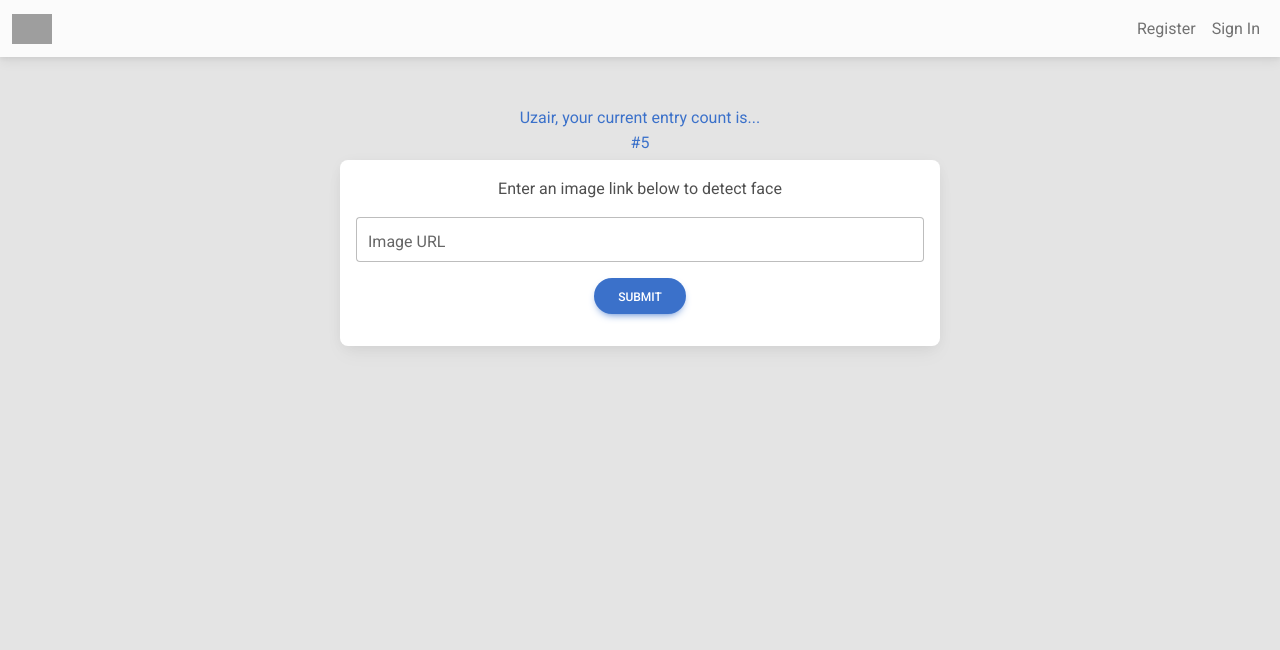
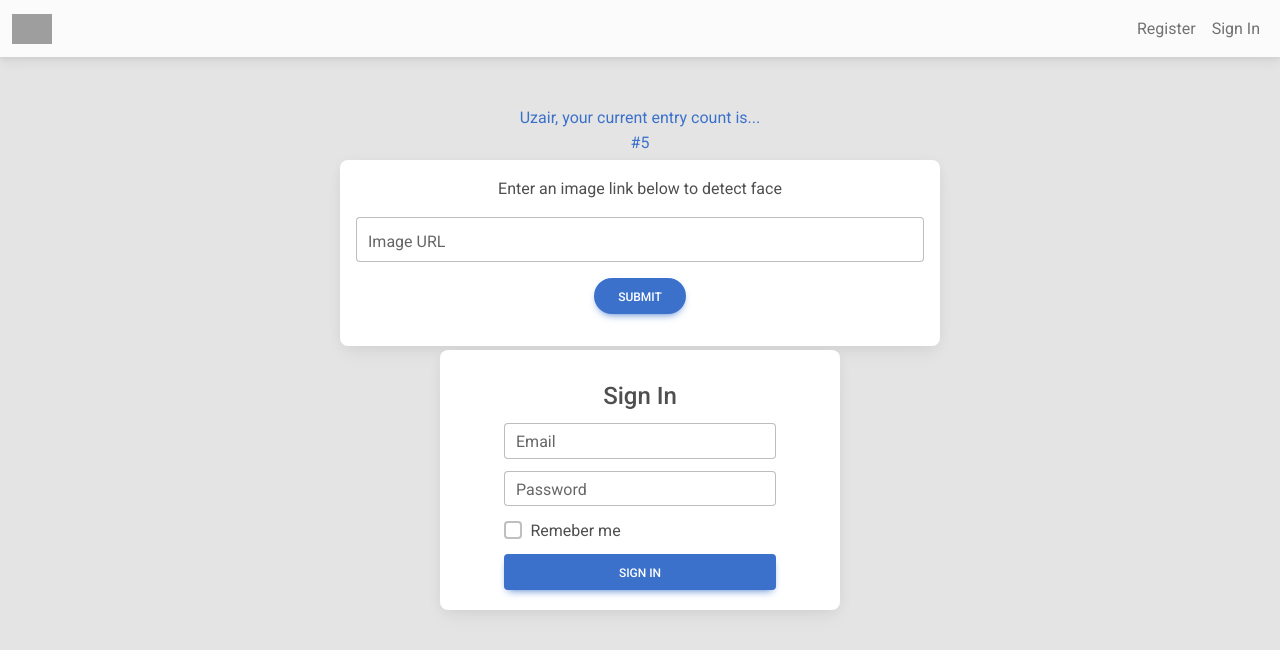
Before and after one commit to uzair-suria/face-detection-frontend, a React (Create React App) app: page / in a window 1280 px wide. Shown: the top 650 px of the page. Built offline with nearby package versions, Linux system fonts and the light colour scheme; grey boxes are pictures that could not be loaded.

Commit message:
added sign in component to App.js

```diff
--- a/src/App.js
+++ b/src/App.js
@@ -3,6 +3,7 @@ import { MDBContainer } from "mdb-react-ui-kit";
 import ImageLinkForm from "./components/ImageLinkForm/ImageLinkForm";
 import Navigation from "./components/Navigation/Navigation";
 import Rank from "./components/Rank/Rank";
+import SignIn from "./components/SignIn/SignIn";
 
 const initialState = {
   input: "",
@@ -95,7 +96,8 @@ class App extends React.Component {
           isSignedIn={this.state.isSignedIn}
         />
         <Rank name="Uzair" count={5} />
-        <ImageLinkForm />
+        <ImageLinkForm onInputChange={this.onInputChange} onSubmit={onSubmit} />
+        <SignIn />
       </MDBContainer>
     );
   }
```
